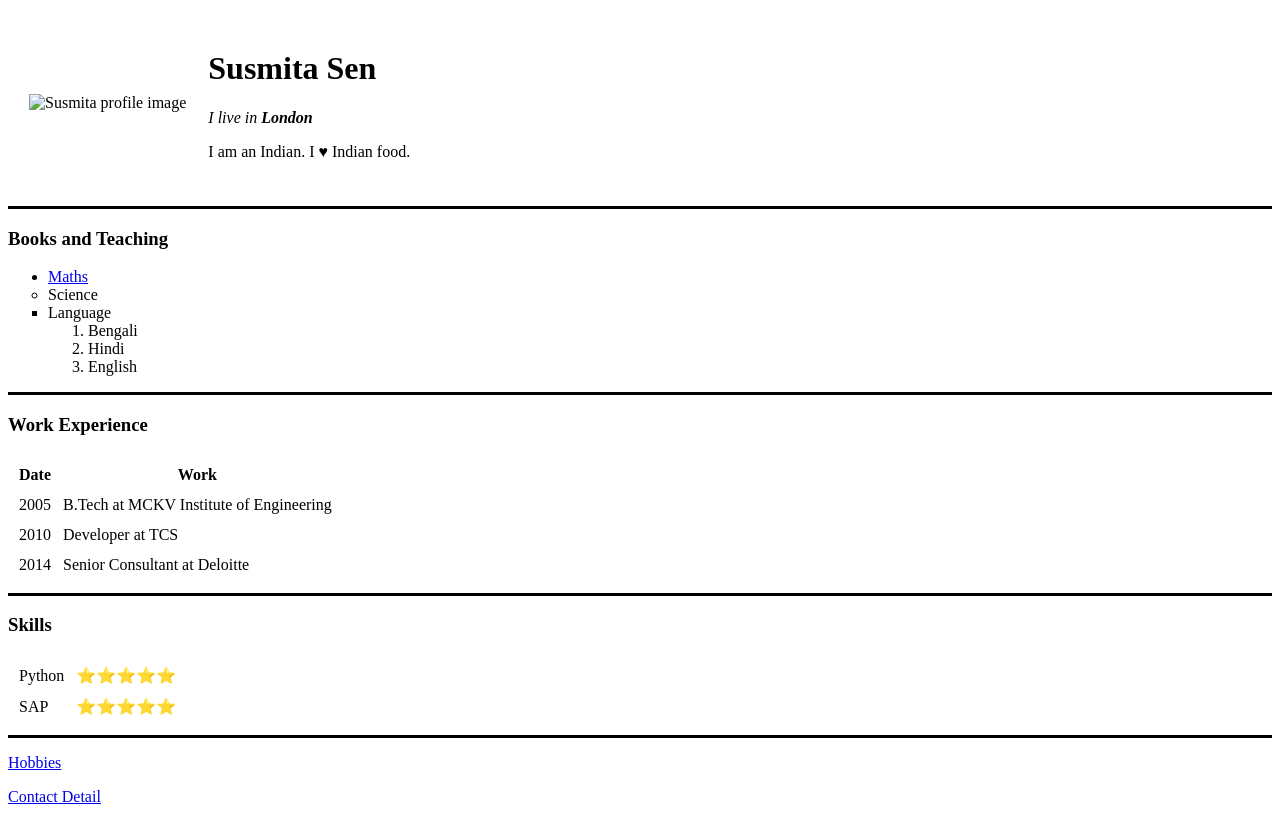
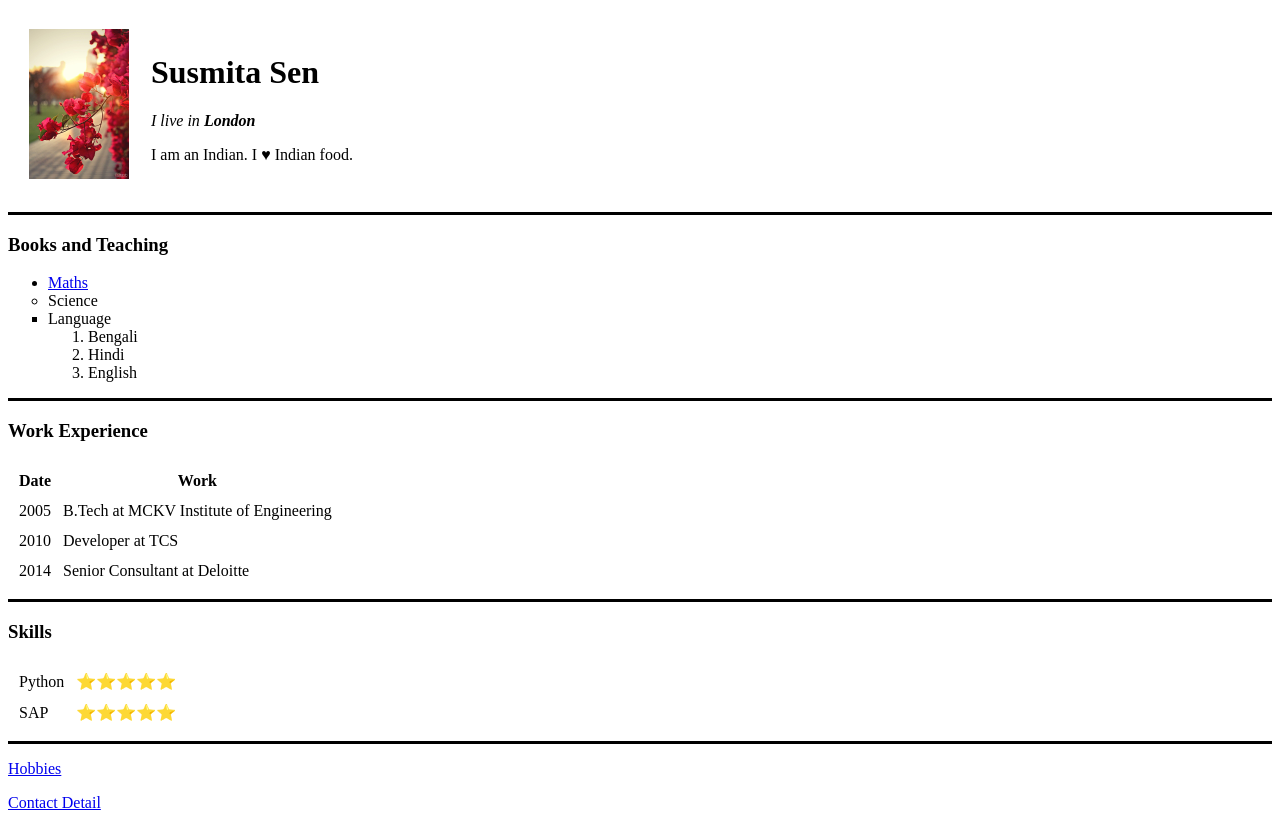
Before and after one commit to Susmita86/cv, a plain HTML site: page index.html in a window 1280 px wide. Drawn offline with Linux system fonts and the light colour scheme; the site is published under a folder, as on GitHub Pages, so addresses that start at the root find nothing.

Commit message:
Update image src at index.html

```diff
--- a/index.html
+++ b/index.html
@@ -8,7 +8,7 @@
     <body>
     <table cellspacing="20">
         <tr>
-            <td> <img  src="/images/Red_flower.jpeg"
+            <td> <img  src="images/Red_flower.jpeg"
                        alt="Susmita profile image" height="150" ></td>
             <td>  <h1> Susmita Sen </h1>
                 <p><em>I live in <strong>London</strong></em></p>
```
